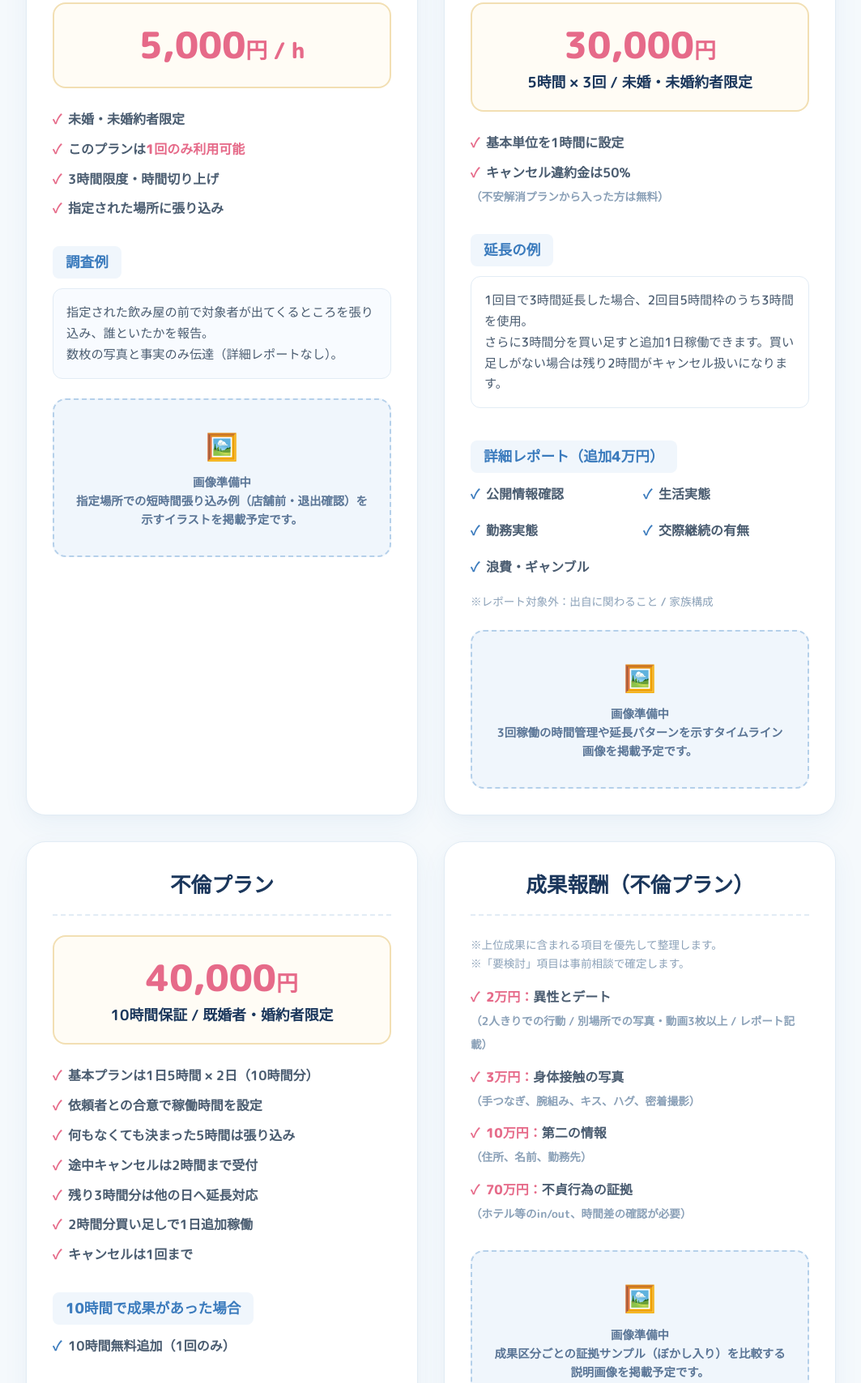
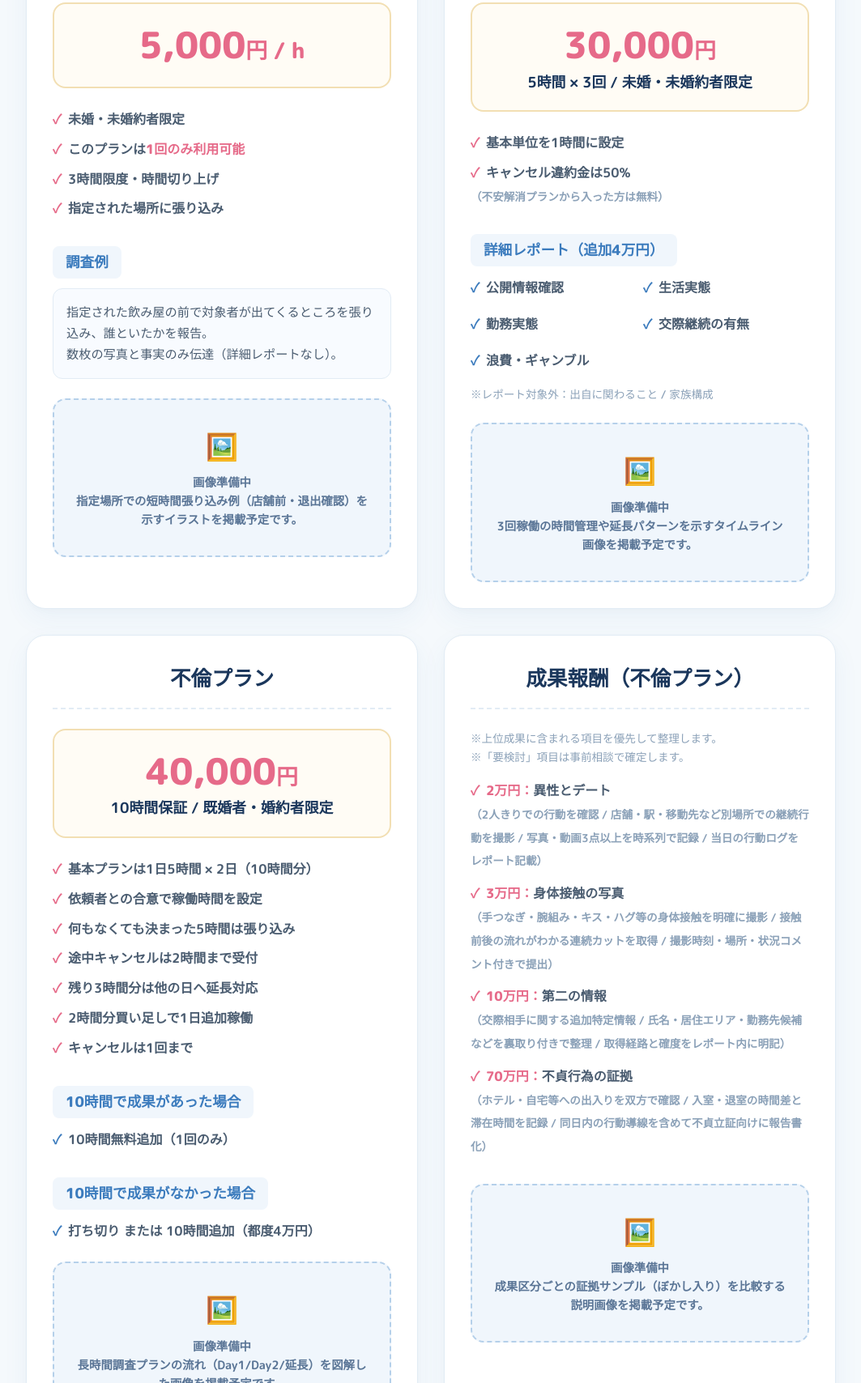
Before and after one commit to tomica1234/detective_lp, a plain HTML site: page plan.html in a window 1280 px wide. Shown: the part 1416-3124 px from the top of the page at 81% size, without its empty margins (108-1171 px from the left). Drawn offline with Linux system fonts and the light colour scheme.

Commit message:
Adjust plan tile text balance and remove extension example

```diff
--- a/plan.html
+++ b/plan.html
@@ -462,11 +462,6 @@
             <li>キャンセル違約金は50%<br><span class="note">（不安解消プランから入った方は無料）</span></li>
           </ul>
 
-          <h3>延長の例</h3>
-          <p style="font-size: 0.95rem; background: #fff; padding: 16px; border-radius: 12px; border: 1px solid var(--border);">
-            1回目で3時間延長した場合、2回目5時間枠のうち3時間を使用。<br>さらに3時間分を買い足すと追加1日稼働できます。買い足しがない場合は残り2時間がキャンセル扱いになります。
-          </p>
-
           <h3>詳細レポート（追加4万円）</h3>
           <ul class="checklist checklist-blue" style="display: grid; grid-template-columns: 1fr 1fr; gap: 8px;">
             <li>公開情報確認</li>
@@ -515,16 +510,16 @@
 
           <ul class="checklist" style="margin-top: 16px;">
             <li><span class="highlight">2万円：</span>異性とデート<br>
-              <span class="note">（2人きりでの行動 / 別場所での写真・動画3枚以上 / レポート記載）</span>
+              <span class="note">（2人きりでの行動を確認 / 店舗・駅・移動先など別場所での継続行動を撮影 / 写真・動画3点以上を時系列で記録 / 当日の行動ログをレポート記載）</span>
             </li>
             <li style="margin-top: 12px;"><span class="highlight">3万円：</span>身体接触の写真<br>
-              <span class="note">（手つなぎ、腕組み、キス、ハグ、密着撮影）</span>
+              <span class="note">（手つなぎ・腕組み・キス・ハグ等の身体接触を明確に撮影 / 接触前後の流れがわかる連続カットを取得 / 撮影時刻・場所・状況コメント付きで提出）</span>
             </li>
             <li style="margin-top: 12px;"><span class="highlight">10万円：</span>第二の情報<br>
-              <span class="note">（住所、名前、勤務先）</span>
+              <span class="note">（交際相手に関する追加特定情報 / 氏名・居住エリア・勤務先候補などを裏取り付きで整理 / 取得経路と確度をレポート内に明記）</span>
             </li>
             <li style="margin-top: 12px;"><span class="highlight">70万円：</span>不貞行為の証拠<br>
-              <span class="note">（ホテル等のin/out、時間差の確認が必要）</span>
+              <span class="note">（ホテル・自宅等への出入りを双方で確認 / 入室・退室の時間差と滞在時間を記録 / 同日内の行動導線を含めて不貞立証向けに報告書化）</span>
             </li>
           </ul>
 
```
